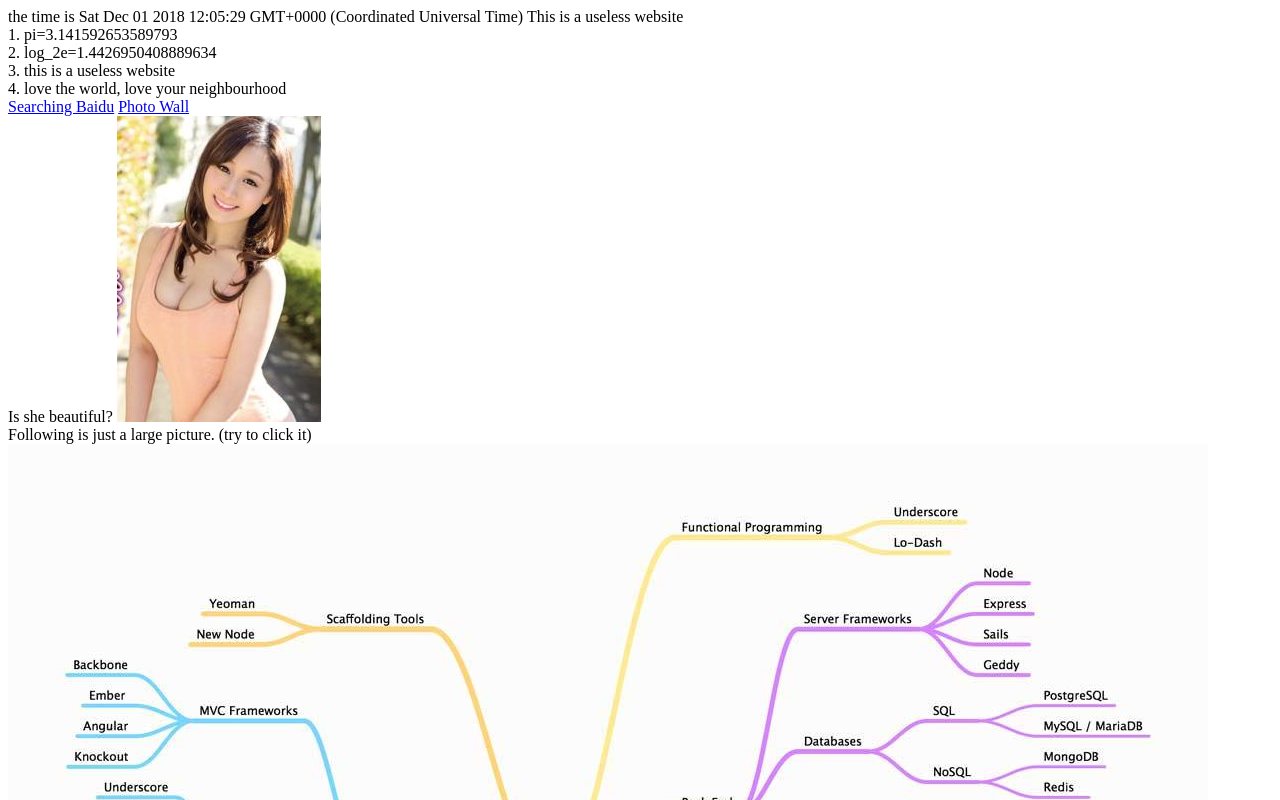
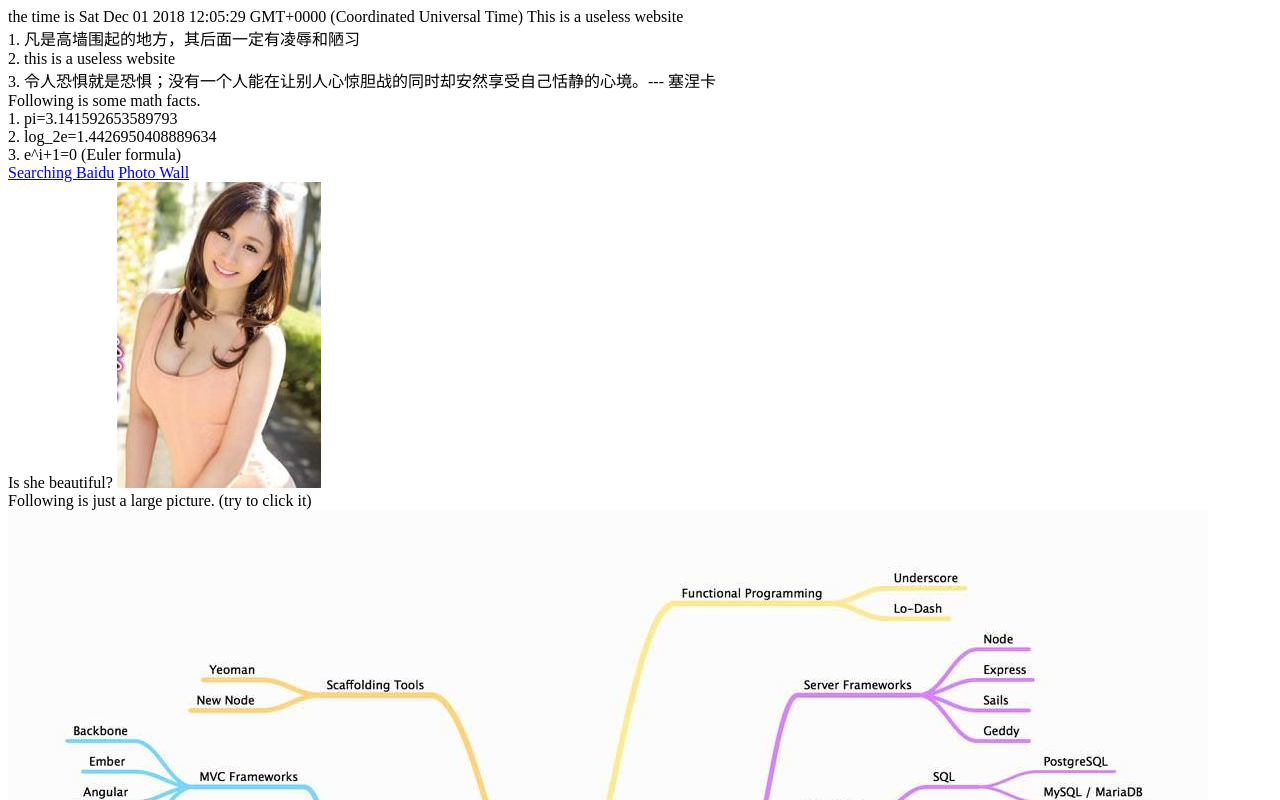
Before and after one commit to Freakwill/freakwill1.github.io, a plain HTML site: page index.html in a window 1280 px wide. Shown: the top 800 px of the page. Drawn offline with Linux system fonts and the light colour scheme.

Commit message:
6th commit

```diff
--- a/index.html
+++ b/index.html
@@ -11,10 +11,17 @@
   nl()
   print('This is a useless website')
   var a= new Array
+  a[0]="凡是高墙围起的地方，其后面一定有凌辱和陋习"    //
+  a[1]="this is a useless website"    //
+  a[2]="令人恐惧就是恐惧；没有一个人能在让别人心惊胆战的同时却安然享受自己恬静的心境。--- 塞涅卡"
+  enumerateprint(a)
+
+  nl()
+  print('Following is some math facts.')
+  var a= new Array
   a[0]="pi="+Math.PI
   a[1]="log_2e="+Math.LOG2E
-  a[2]="this is a useless website"    //
-  a[3]="love the world, love your neighbourhood"
+  a[2]="e^i+1=0 (Euler formula)"
   enumerateprint(a)
   set_title("Useless website")
 </script>
```
Also changed, not shown: 1 other file.
